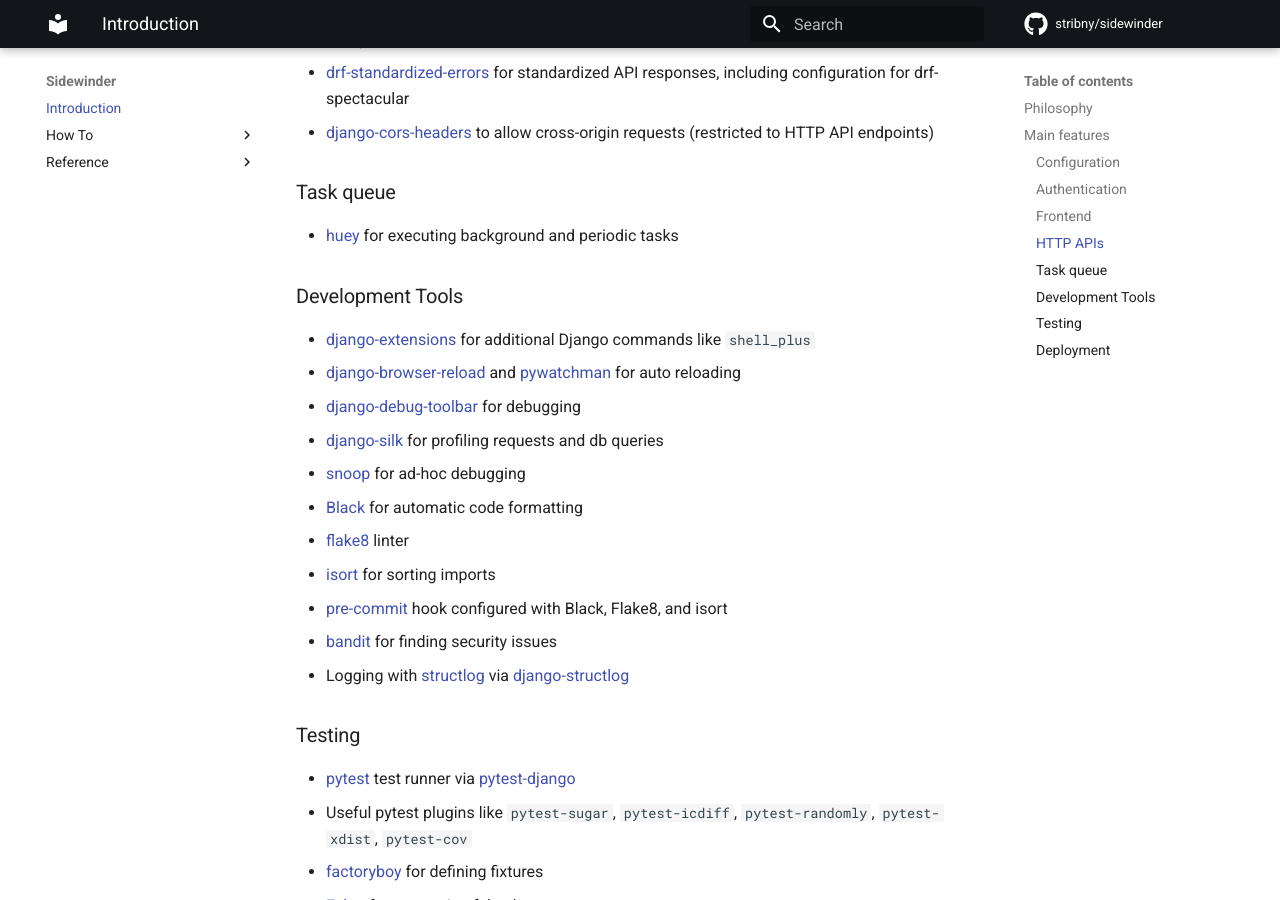
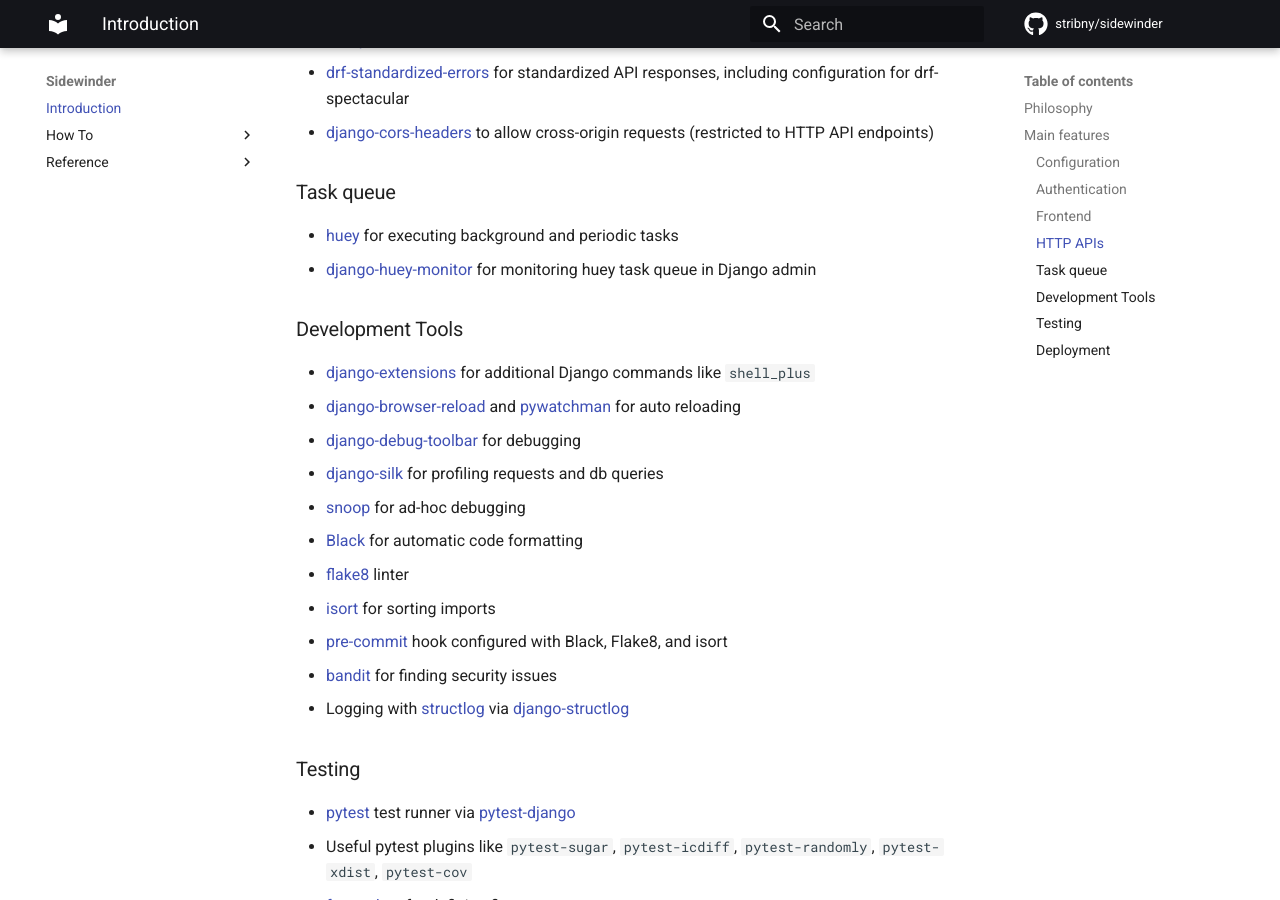
Before and after one commit to stribny/sidewinder, an MkDocs documentation site: the page built from docs/index.md, in a window 1280 px wide and 900 px high, scrolled down 1504 px. Built offline with MkDocs 1.6.1 and Material for MkDocs 9.7.7, drawn with Linux system fonts in a browser that asks for light colours; comment, search, counter and statistics services are not loaded.

Commit message:
docs: Mention django-huey-monitor

```diff
--- a/docs/index.md
+++ b/docs/index.md
@@ -43,6 +43,7 @@
 ### Task queue
 
 - [huey](https://github.com/coleifer/huey) for executing background and periodic tasks
+- [django-huey-monitor](https://github.com/boxine/django-huey-monitor) for monitoring huey task queue in Django admin
 
 ### Development Tools
 
```
